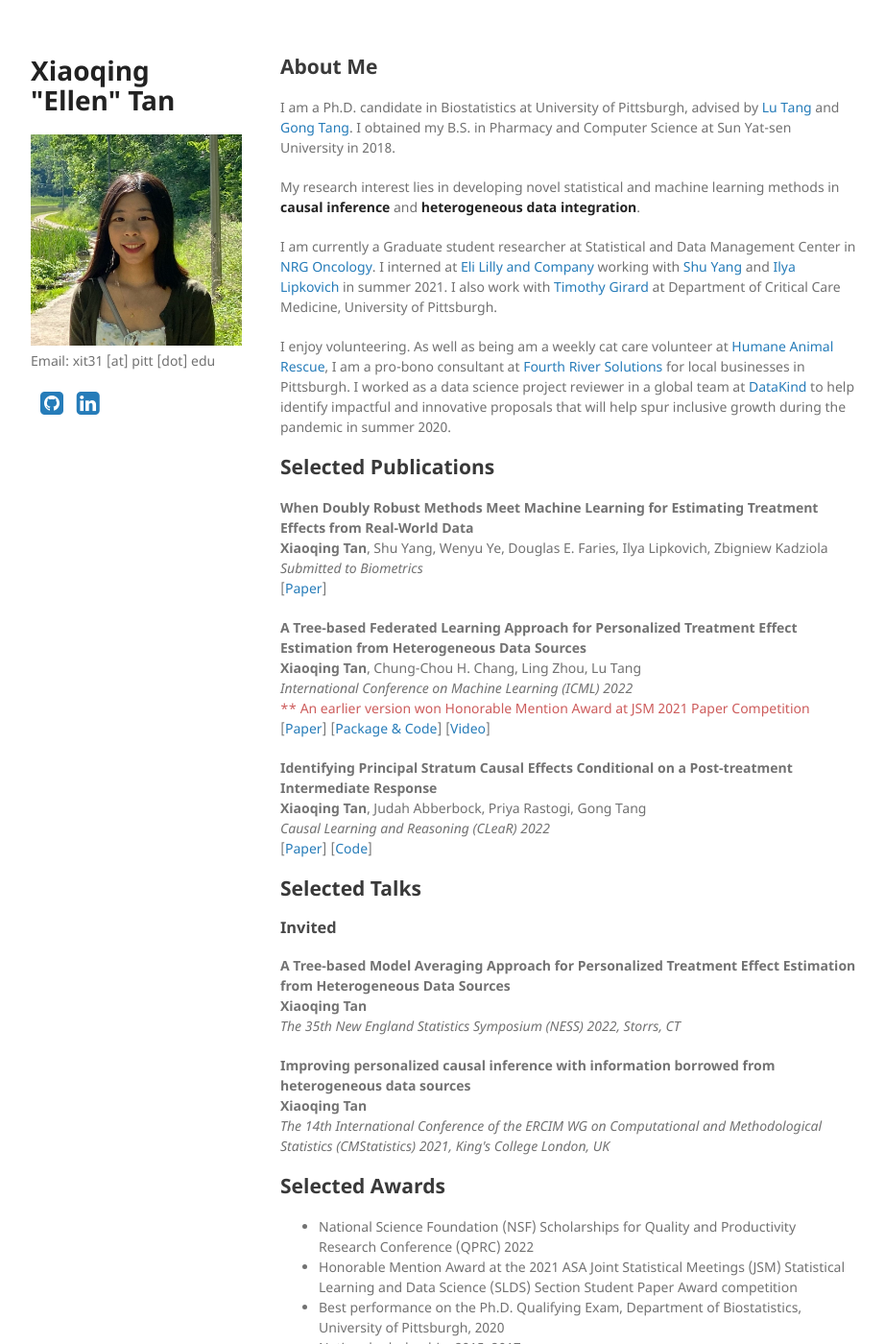
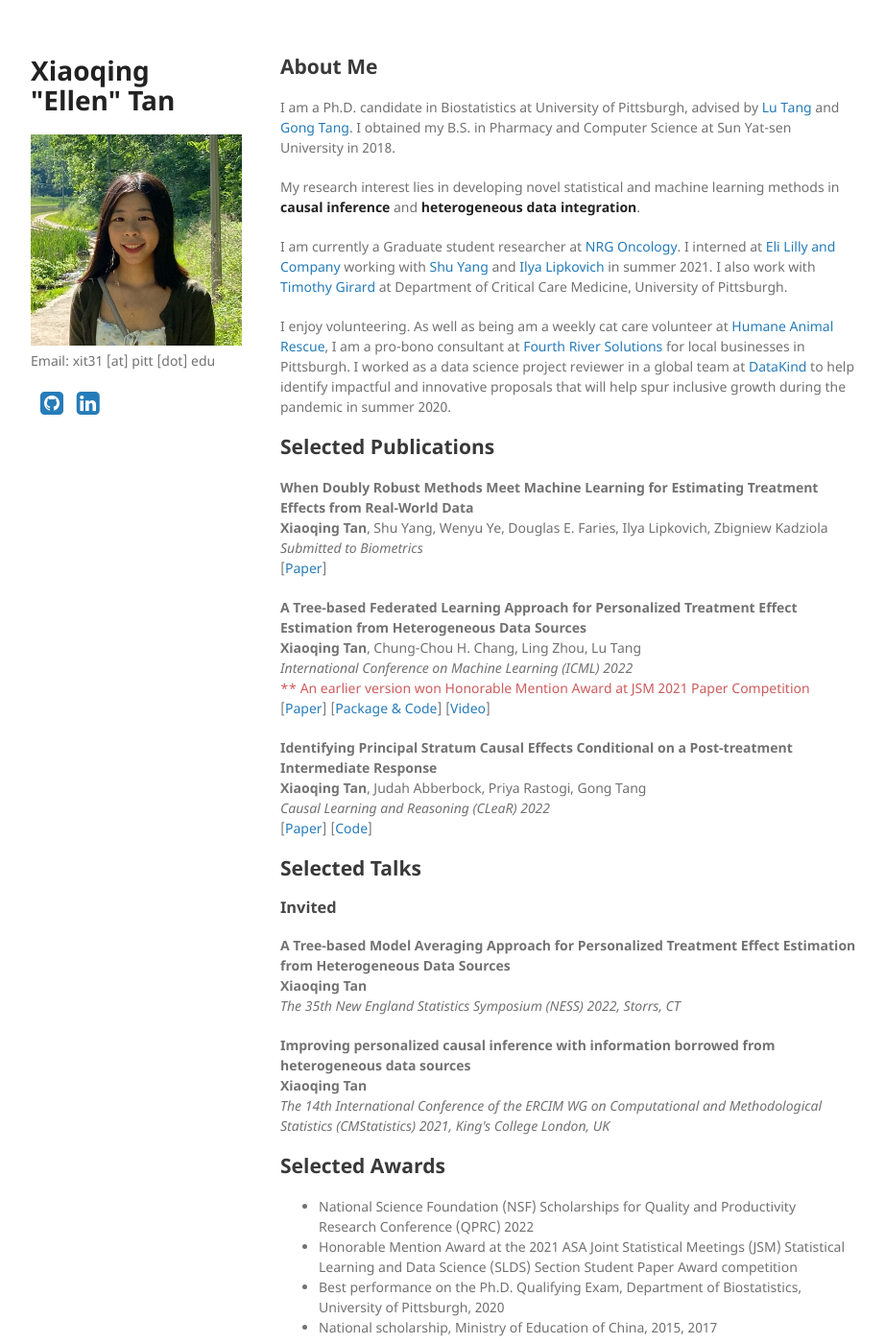
Before and after one commit to ellenxtan/ellenxtan.github.io, a Jekyll site: the page built from index.md, in a window 1280 px wide and 1400 px high. Shown: the whole window at 96% size, without its empty margins (178-1100 px from the left). Built offline with Jekyll 4.4.1, drawn with Linux system fonts in a browser that asks for light colours; a style sheet for code colours, icons or effects is not loaded; our own code applies the rules of GitHub Pages for plain Markdown files; some of the changed text lies outside the part shown.

Commit message:
update about me

```diff
--- a/index.md
+++ b/index.md
@@ -6,7 +6,7 @@ I am a Ph.D. candidate in Biostatistics at University of Pittsburgh, advised by
 
 My research interest lies in developing novel statistical and machine learning methods in <strong>causal inference</strong> and <strong>heterogeneous data integration</strong>.
 
-I am currently a Graduate student researcher at Statistical and Data Management Center in [NRG Oncology](https://www.nrgoncology.org/). I interned at [Eli Lilly and Company](https://www.lilly.com/) working with [Shu Yang](https://shuyang.wordpress.ncsu.edu/) and [Ilya Lipkovich](https://scholar.google.com/citations?user=m4bEhasAAAAJ&hl=en) in summer 2021. I also work with [Timothy Girard](https://ccm.pitt.edu/?q=content/girard-timothy) at Department of Critical Care Medicine, University of Pittsburgh.
+I am currently a Graduate student researcher at [NRG Oncology](https://www.nrgoncology.org/). I interned at [Eli Lilly and Company](https://www.lilly.com/) working with [Shu Yang](https://shuyang.wordpress.ncsu.edu/) and [Ilya Lipkovich](https://scholar.google.com/citations?user=m4bEhasAAAAJ&hl=en) in summer 2021. I also work with [Timothy Girard](https://ccm.pitt.edu/?q=content/girard-timothy) at Department of Critical Care Medicine, University of Pittsburgh.
 
 I enjoy volunteering. As well as being am a weekly cat care volunteer at [Humane Animal Rescue](https://www.humaneanimalrescue.org/), I am a pro-bono consultant at [Fourth River Solutions](http://www.fourthriversolutions.org/) for local businesses in Pittsburgh. I worked as a data science project reviewer in a global team at [DataKind](https://www.datakind.org/) to help identify impactful and innovative proposals that will help spur inclusive growth during the pandemic in summer 2020.
 
@@ -107,7 +107,7 @@ I enjoy volunteering. As well as being am a weekly cat care volunteer at [Humane
 - National Science Foundation (NSF) Scholarships for Quality and Productivity Research Conference (QPRC) 2022
 - Honorable Mention Award at the 2021 ASA Joint Statistical Meetings (JSM) Statistical Learning and Data Science (SLDS) Section Student Paper Award competition
 - Best performance on the Ph.D. Qualifying Exam, Department of Biostatistics, University of Pittsburgh, 2020
-- National scholarship, 2015, 2017
+- National scholarship, Ministry of Education of China, 2015, 2017
 
 
 ## Professional Services
```
